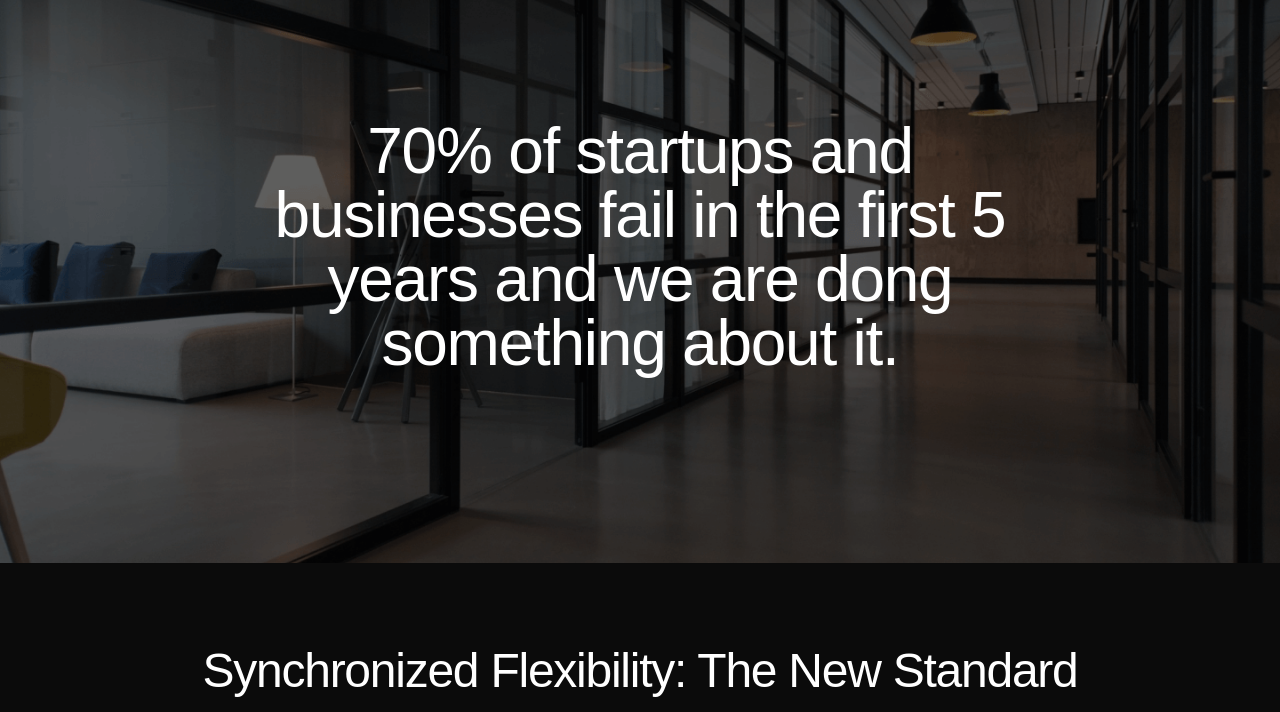
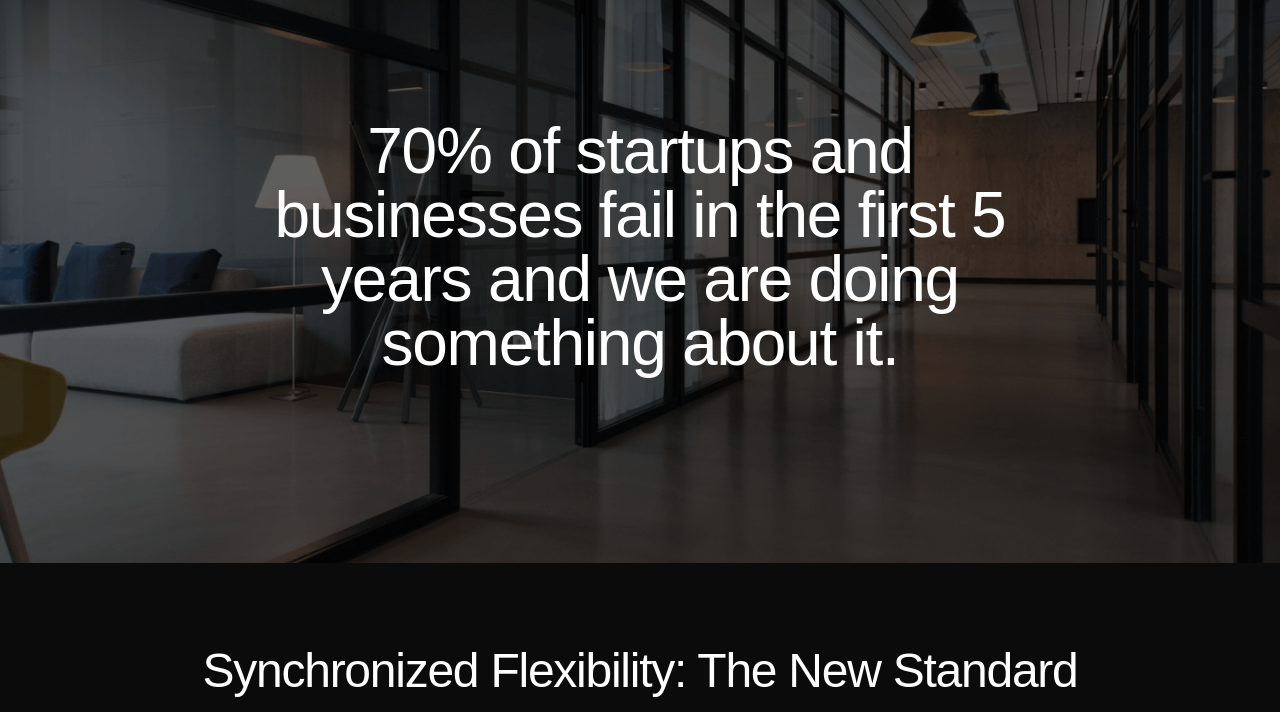
Before and after one commit to AbimbolaPelumi/EVAprogramme, a plain HTML site: page access-world-class-evas/index.html in a window 1280 px wide. Shown: the part 77-789 px from the top of the page. Drawn offline with nearby package versions, Linux system fonts and the light colour scheme; a script that the page names is missing.

Commit message:
Updated typographical error and meta descriptions

```diff
--- a/access-world-class-evas/index.html
+++ b/access-world-class-evas/index.html
@@ -4,11 +4,11 @@
 <head>
   <meta charset="utf-8">
   <title>Access World Class EVAs</title>
-  <meta content="70% of startups and businesses fail in the first 5 years and we know why. We’ve designed the EVA programme to reverse to the trend and help more businesses and their leadership stabilize and grow." name="description">
+  <meta content="70% of startups and businesses fail in the first 5 years and we are doing something about it." name="description">
   <meta content="Access World Class EVAs" property="og:title">
-  <meta content="70% of startups and businesses fail in the first 5 years and we know why. We’ve designed the EVA programme to reverse to the trend and help more businesses and their leadership stabilize and grow." property="og:description">
+  <meta content="70% of startups and businesses fail in the first 5 years and we are doing something about it." property="og:description">
   <meta content="Access World Class EVAs" property="twitter:title">
-  <meta content="70% of startups and businesses fail in the first 5 years and we know why. We’ve designed the EVA programme to reverse to the trend and help more businesses and their leadership stabilize and grow." property="twitter:description">
+  <meta content="70% of startups and businesses fail in the first 5 years and we are doing something about it." property="twitter:description">
   <meta property="og:type" content="website">
   <meta content="summary_large_image" name="twitter:card">
   <meta content="width=device-width, initial-scale=1" name="viewport">
@@ -203,7 +203,7 @@ margin: 0rem !important;
           <div class="padding-global">
             <div class="container-large align-center">
               <div class="hero-header_content">
-                <h1 class="h1 text-align-center">70% of startups and businesses fail in the first 5 years and we are dong something about it.</h1>
+                <h1 class="h1 text-align-center">70% of startups and businesses fail in the first 5 years and we are doing something about it.</h1>
               </div>
             </div>
           </div>
```
